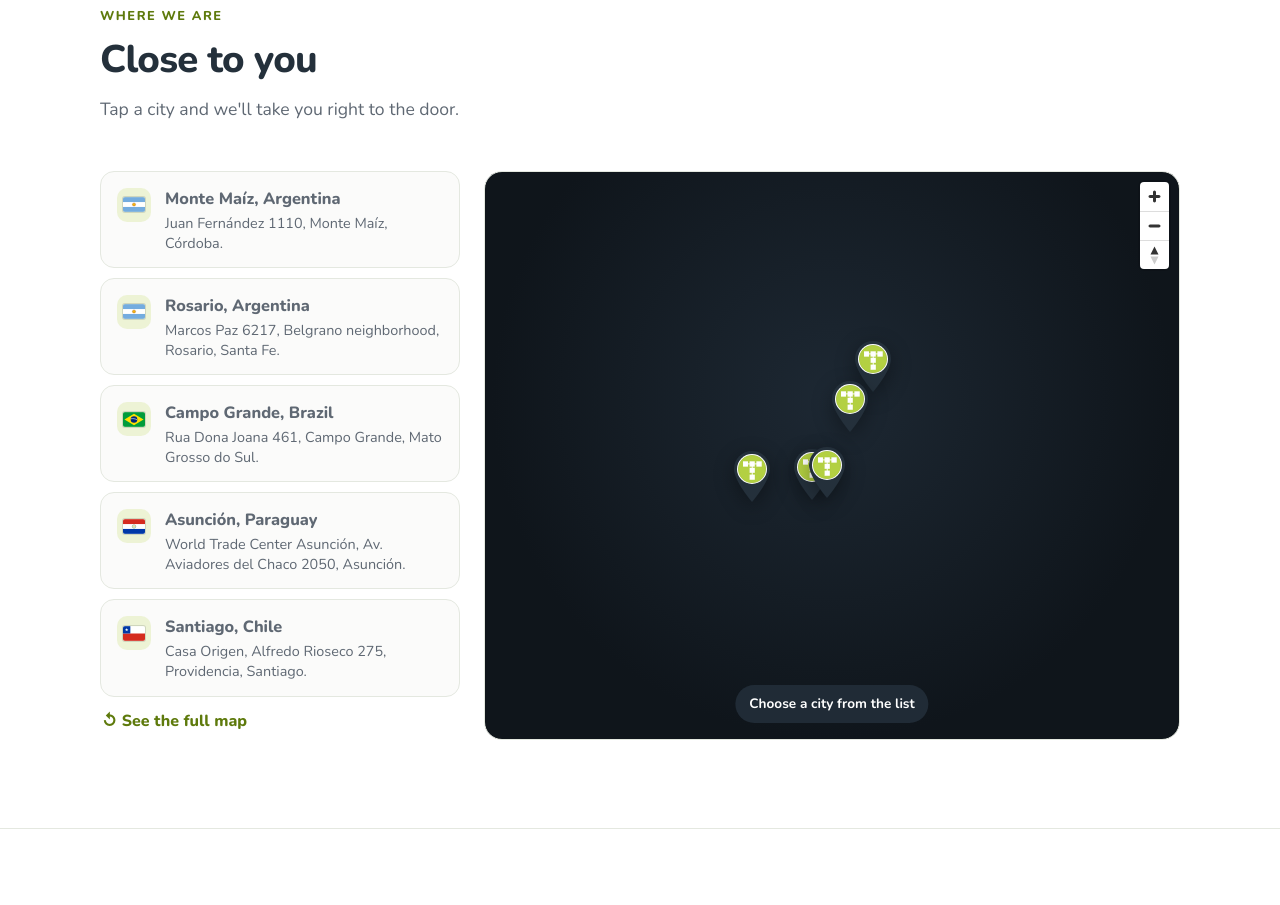
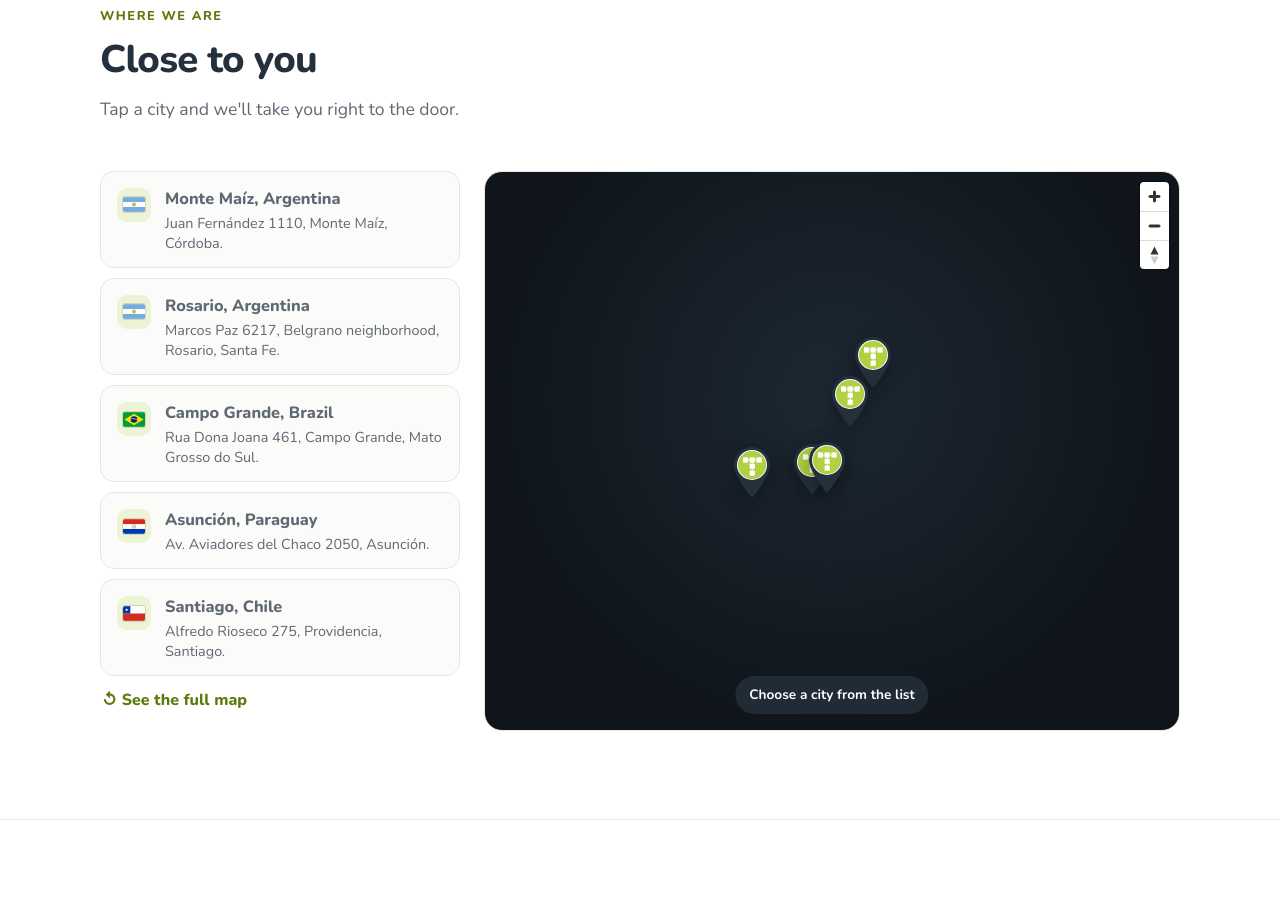
Before and after one commit to Tecnolakis/tecnolakis-web, a plain HTML site: page en/index.html in a window 1280 px wide. Shown: the part 3455-4360 px from the top of the page. Drawn offline with nearby package versions, Linux system fonts and the light colour scheme; no server answers.

Commit message:
Quitar nombres de edificio en las direcciones de Asunción y Santiago
Co-Authored-By: Claude Opus 5.5 <noreply@anthropic.com>

```diff
--- a/en/index.html
+++ b/en/index.html
@@ -744,8 +744,8 @@
       { id: "montemaiz", flag: "🇦🇷", ciudad: "Monte Maíz, Argentina",   dir: "Juan Fernández 1110, Monte Maíz, Córdoba.", lnglat: [-62.6098, -33.2083] },
       { id: "rosario",  flag: "🇦🇷", ciudad: "Rosario, Argentina",      dir: "Marcos Paz 6217, Belgrano neighborhood, Rosario, Santa Fe.", lnglat: [-60.7071390, -32.9389919] },
       { id: "campo",    flag: "🇧🇷", ciudad: "Campo Grande, Brazil",    dir: "Rua Dona Joana 461, Campo Grande, Mato Grosso do Sul.", lnglat: [-54.5926931, -20.4738534] },
-      { id: "asuncion", flag: "🇵🇾", ciudad: "Asunción, Paraguay",      dir: "World Trade Center Asunción, Av. Aviadores del Chaco 2050, Asunción.", lnglat: [-57.5669097, -25.2842975], fotos: "https://commons.wikimedia.org/wiki/Category:World_Trade_Center_Asunci%C3%B3n" },
-      { id: "santiago", flag: "🇨🇱", ciudad: "Santiago, Chile",         dir: "Casa Origen, Alfredo Rioseco 275, Providencia, Santiago.", lnglat: [-70.6275969, -33.4427390], fotos: "https://www.casaorigen.com/" },
+      { id: "asuncion", flag: "🇵🇾", ciudad: "Asunción, Paraguay",      dir: "Av. Aviadores del Chaco 2050, Asunción.", lnglat: [-57.5669097, -25.2842975], fotos: "https://commons.wikimedia.org/wiki/Category:World_Trade_Center_Asunci%C3%B3n" },
+      { id: "santiago", flag: "🇨🇱", ciudad: "Santiago, Chile",         dir: "Alfredo Rioseco 275, Providencia, Santiago.", lnglat: [-70.6275969, -33.4427390], fotos: "https://www.casaorigen.com/" },
     ];
     // Banderas dibujadas (Windows no muestra los emojis de banderas)
     const STAR = "M0,-1L.2245,-.309L.9511,-.309L.3633,.118L.5878,.809L0,.382L-.5878,.809L-.3633,.118L-.9511,-.309L-.2245,-.309Z";
```
Also changed, not shown: index.html (+2 -2 lines), portugues/index.html (+2 -2 lines).
